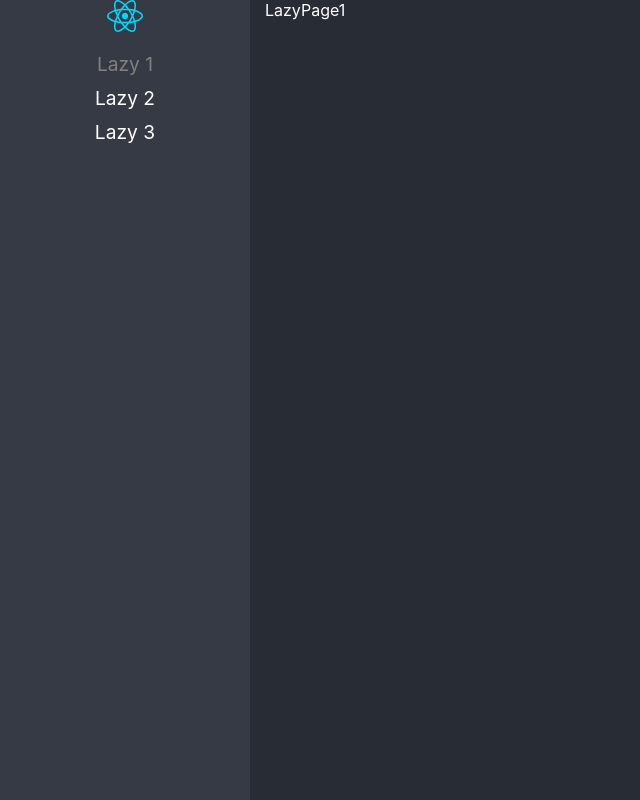
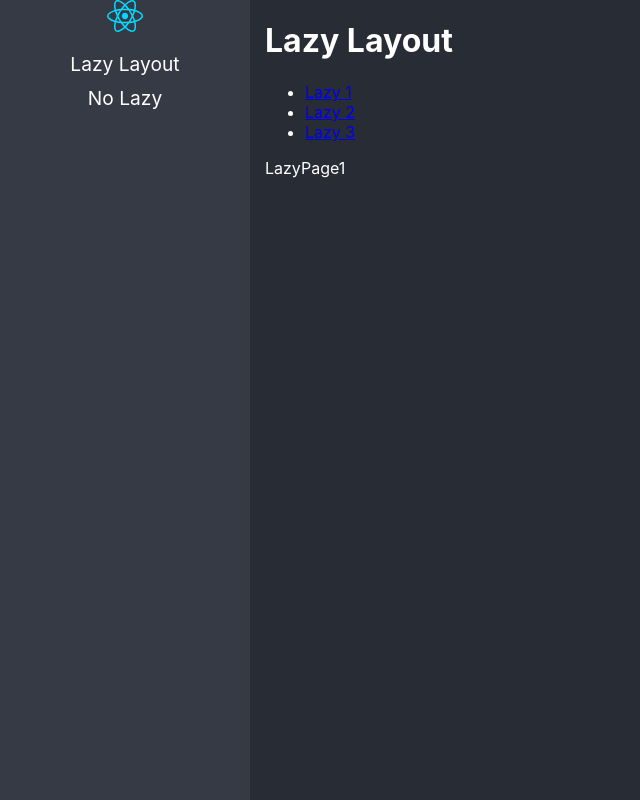
Before and after one commit to DavidFields1/react-lazyload, a React (Vite) app: page /lazyload/lazy1 in a window 1280 px wide. Before the commit this address led to /lazy1. Shown: the whole page, without its empty margins (0-640 px from the left). Built offline with nearby package versions, Linux system fonts and the light colour scheme.

Commit message:
lazy nested routes

```diff
--- /dev/null
+++ b/src/lazy-load/layout/LazyLayout.tsx
@@ -0,0 +1,31 @@
+import { Suspense } from "react";
+import { NavLink, Routes, Route, Navigate } from "react-router-dom";
+import { LazyPage1, LazyPage2, LazyPage3 } from "../pages";
+
+export const LazyLayout = () => {
+  return (
+    <div>
+        <h1>Lazy Layout</h1>
+        <ul>
+            <li>
+                <NavLink to='lazy1'> Lazy 1 </NavLink>
+            </li>
+            <li>
+                <NavLink to='lazy2'> Lazy 2 </NavLink>
+            </li>
+            <li>
+                <NavLink to='lazy3'> Lazy 3 </NavLink>
+            </li>
+        </ul>
+
+        <Routes>
+            <Route path='lazy1' element={ <LazyPage1 /> } />
+            <Route path='lazy2' element={ <LazyPage2 /> } />
+            <Route path='lazy3' element={ <LazyPage3 /> } />
+            <Route path='*' element={ <Navigate to='lazy1' replace /> } />
+        </Routes>
+    </div>
+  )
+}
+
+export default LazyLayout;
--- /dev/null
+++ b/src/lazy-load/pages/NoLazyPage.tsx
@@ -0,0 +1,5 @@
+export const NoLazyPage = () => {
+  return (
+    <div>NoLazyPage</div>
+  )
+}
--- a/src/lazy-load/pages/index.ts
+++ b/src/lazy-load/pages/index.ts
@@ -1,3 +1,4 @@
 export * from './LazyPage1';
 export * from './LazyPage2';
 export * from './LazyPage3';
+export * from './NoLazyPage';
--- a/src/routes/routes.ts
+++ b/src/routes/routes.ts
@@ -1,6 +1,6 @@
 import { LazyExoticComponent, lazy } from 'react';
+import { NoLazyPage } from '../lazy-load/pages';
 // import { LazyPage1, LazyPage2, LazyPage3 } from '../lazy-load/pages';
-
 interface Route {
 	to: string;
 	path: string;
@@ -8,9 +8,9 @@
 	name: string;
 }
 
-const Lazy1 = lazy(
-	/* webpackChunkName: "LazyPage1"*/
-	() => import('../lazy-load/pages/LazyPage1')
+const LazyLayout = lazy(
+	/* webpackChunkName: "LazyLayout"*/
+	() => import('../lazy-load/layout/LazyLayout')
 );
 const Lazy2 = lazy(
 	/* webpackChunkName: "LazyPage2"*/
@@ -23,21 +23,21 @@
 
 export const routes: Route[] = [
 	{
-		to: '/lazy1',
-		path: 'lazy1',
-		Component: Lazy1,
-		name: 'Lazy 1',
+		to: '/lazyload/',
+		path: '/lazyload/*',
+		Component: LazyLayout,
+		name: 'Lazy Layout',
 	},
 	{
-		to: '/lazy2',
-		path: 'lazy2',
-		Component: Lazy2,
-		name: 'Lazy 2',
+		to: '/nolazy',
+		path: 'nolazy',
+		Component: NoLazyPage,
+		name: 'No Lazy',
 	},
-	{
-		to: '/lazy3',
-		path: 'lazy3',
-		Component: Lazy3,
-		name: 'Lazy 3',
-	},
+	// {
+	// 	to: '/lazy3',
+	// 	path: 'lazy3',
+	// 	Component: Lazy3,
+	// 	name: 'Lazy 3',
+	// },
 ];
```
